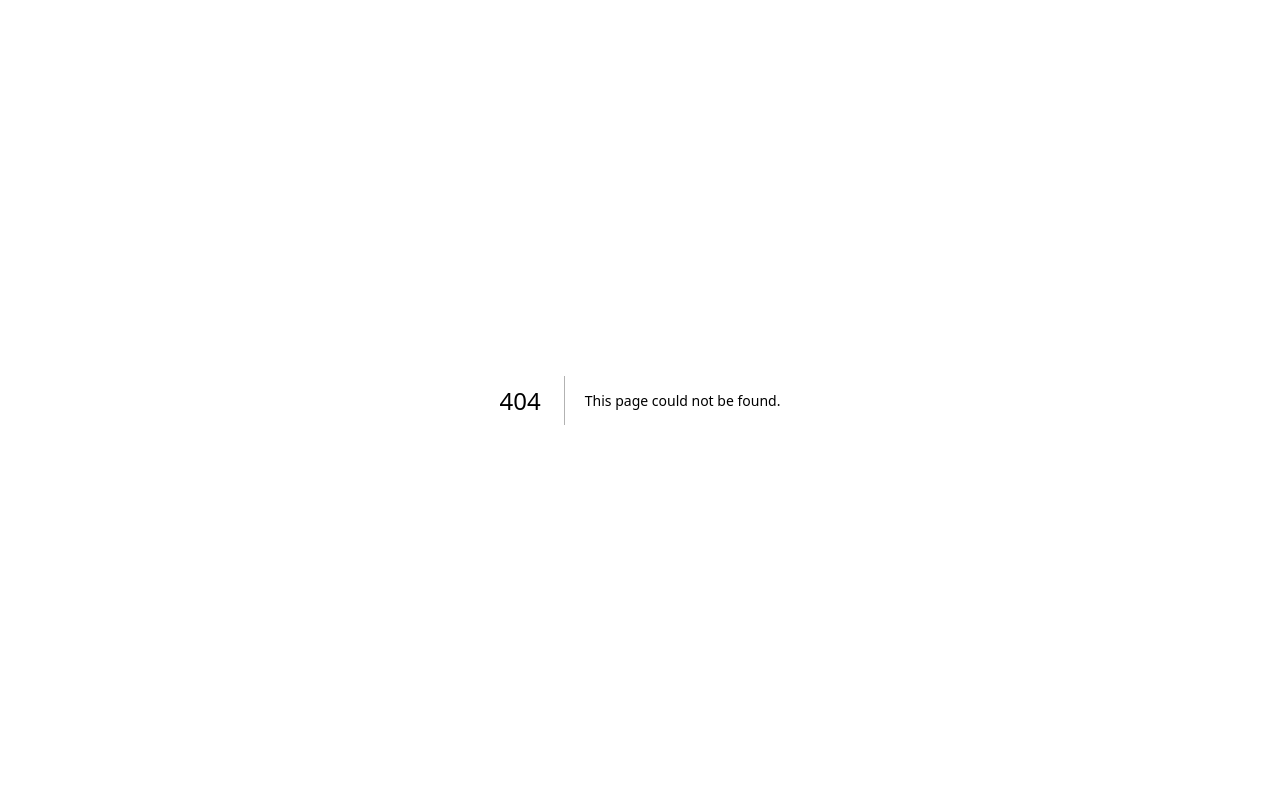
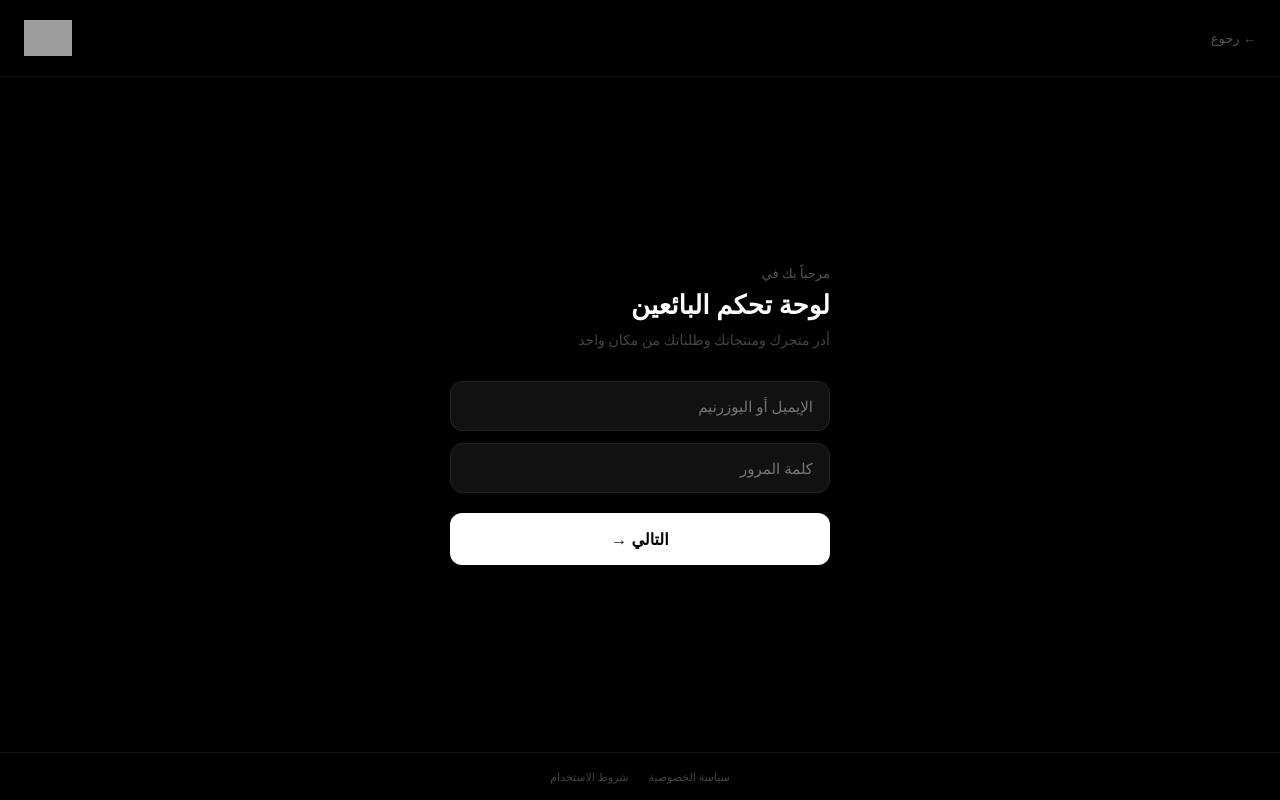
Before and after one commit to KH515/dashboard2, a Next.js app: page /seller/login in a window 1280 px wide. Before the commit this address had no page. Built offline with nearby package versions, Linux system fonts and the light colour scheme; grey boxes are pictures that could not be loaded.

Commit message:
add seller login

```diff
--- /dev/null
+++ b/app/seller/login/page.tsx
@@ -0,0 +1,132 @@
+"use client"
+
+import { useState } from "react"
+import { useRouter } from "next/navigation"
+import Link from "next/link"
+
+export default function SellerLoginPage() {
+  const router = useRouter()
+  const [identifier, setIdentifier] = useState("")
+  const [password, setPassword] = useState("")
+  const [error, setError] = useState("")
+  const [loading, setLoading] = useState(false)
+  const [step, setStep] = useState<"login" | "code">("login")
+  const [email, setEmail] = useState("")
+  const [accessToken, setAccessToken] = useState("")
+  const [code, setCode] = useState("")
+
+  const handleLogin = async (e: React.FormEvent) => {
+    e.preventDefault()
+    setError("")
+    setLoading(true)
+    try {
+      const res = await fetch("/api/auth/login", {
+        method: "POST",
+        headers: { "Content-Type": "application/json" },
+        body: JSON.stringify({ identifier, password, expectedRole: "seller" }),
+      })
+      const data = await res.json()
+      if (!res.ok) { setError(data.error || "حصل خطأ"); setLoading(false); return }
+      setEmail(data.email)
+      setAccessToken(data.accessToken)
+      setLoading(false)
+      setStep("code")
+    } catch {
+      setError("تعذر الاتصال بالسيرفر")
+      setLoading(false)
+    }
+  }
+
+  const handleVerify = async (e: React.FormEvent) => {
+    e.preventDefault()
+    setError("")
+    setLoading(true)
+    try {
+      const res = await fetch("/api/auth/verify", {
+        method: "POST",
+        headers: { "Content-Type": "application/json" },
+        body: JSON.stringify({ email, code, accessToken }),
+      })
+      const data = await res.json()
+      if (!res.ok) { setError(data.error || "الكود غير صحيح"); setLoading(false); return }
+      router.push("/seller")
+    } catch {
+      setError("تعذر الاتصال بالسيرفر")
+      setLoading(false)
+    }
+  }
+
+  return (
+    <div style={{ minHeight: "100vh", background: "#000", color: "#fff", fontFamily: "Cairo, system-ui, sans-serif", direction: "rtl", display: "flex", flexDirection: "column" }}>
+
+      {/* Header */}
+      <div style={{ padding: "20px 24px", display: "flex", justifyContent: "space-between", alignItems: "center", borderBottom: "1px solid #111" }}>
+        <Link href="/" style={{ textDecoration: "none", color: "#555", fontSize: "13px" }}>← رجوع</Link>
+        <img src="https://cdn.klafstore.com/logo.png.png" alt="كلاف ستور" style={{ height: "36px" }} />
+      </div>
+
+      {/* Content */}
+      <div style={{ flex: 1, display: "flex", alignItems: "center", justifyContent: "center", padding: "24px" }}>
+        <div style={{ width: "100%", maxWidth: "380px" }}>
+
+          {step === "login" ? (
+            <>
+              <div style={{ marginBottom: "32px" }}>
+                <p style={{ color: "#555", fontSize: "13px", marginBottom: "4px" }}>مرحباً بك في</p>
+                <h1 style={{ fontSize: "26px", fontWeight: "800", marginBottom: "8px" }}>لوحة تحكم البائعين</h1>
+                <p style={{ color: "#444", fontSize: "14px" }}>أدر متجرك ومنتجاتك وطلباتك من مكان واحد</p>
+              </div>
+
+              <form onSubmit={handleLogin}>
+                <div style={{ marginBottom: "12px" }}>
+                  <input type="text" value={identifier} onChange={e => setIdentifier(e.target.value)}
+                    placeholder="الإيميل أو اليوزرنيم" required autoComplete="username"
+                    style={{ width: "100%", padding: "14px 16px", background: "#111", border: "1px solid #222", borderRadius: "12px", color: "white", fontSize: "15px", outline: "none", textAlign: "right", fontFamily: "Cairo, system-ui, sans-serif", boxSizing: "border-box" }} />
+                </div>
+                <div style={{ marginBottom: "20px" }}>
+                  <input type="password" value={password} onChange={e => setPassword(e.target.value)}
+                    placeholder="كلمة المرور" required autoComplete="current-password"
+                    style={{ width: "100%", padding: "14px 16px", background: "#111", border: "1px solid #222", borderRadius: "12px", color: "white", fontSize: "15px", outline: "none", textAlign: "right", fontFamily: "Cairo, system-ui, sans-serif", boxSizing: "border-box" }} />
+                </div>
+                {error && <div style={{ color: "#f87171", fontSize: "13px", marginBottom: "16px", padding: "12px", background: "rgba(239,68,68,0.08)", borderRadius: "10px" }}>⚠️ {error}</div>}
+                <button type="submit" disabled={loading}
+                  style={{ width: "100%", padding: "15px", background: "#fff", color: "#000", border: "none", borderRadius: "12px", fontSize: "16px", fontWeight: "800", cursor: "pointer", fontFamily: "Cairo, system-ui, sans-serif", opacity: loading ? 0.6 : 1 }}>
+                  {loading ? "جاري التحقق..." : "التالي →"}
+                </button>
+              </form>
+            </>
+          ) : (
+            <>
+              <div style={{ marginBottom: "32px" }}>
+                <h1 style={{ fontSize: "26px", fontWeight: "800", marginBottom: "8px" }}>التحقق من الهوية</h1>
+                <p style={{ color: "#555", fontSize: "14px" }}>أرسلنا كود التحقق إلى {email}</p>
+              </div>
+              <form onSubmit={handleVerify}>
+                <div style={{ marginBottom: "20px" }}>
+                  <input type="text" value={code} onChange={e => setCode(e.target.value)}
+                    placeholder="123456" required maxLength={6}
+                    style={{ width: "100%", padding: "14px 16px", background: "#111", border: "1px solid #222", borderRadius: "12px", color: "white", fontSize: "28px", outline: "none", textAlign: "center", fontFamily: "Cairo, system-ui, sans-serif", letterSpacing: "10px", boxSizing: "border-box" }} />
+                </div>
+                {error && <div style={{ color: "#f87171", fontSize: "13px", marginBottom: "16px", padding: "12px", background: "rgba(239,68,68,0.08)", borderRadius: "10px" }}>⚠️ {error}</div>}
+                <button type="submit" disabled={loading}
+                  style={{ width: "100%", padding: "15px", background: "#fff", color: "#000", border: "none", borderRadius: "12px", fontSize: "16px", fontWeight: "800", cursor: "pointer", fontFamily: "Cairo, system-ui, sans-serif", opacity: loading ? 0.6 : 1 }}>
+                  {loading ? "جاري التحقق..." : "دخول →"}
+                </button>
+                <button type="button" onClick={() => setStep("login")}
+                  style={{ width: "100%", padding: "14px", background: "transparent", color: "#555", border: "none", fontSize: "13px", cursor: "pointer", marginTop: "8px", fontFamily: "Cairo, system-ui, sans-serif" }}>
+                  ← رجوع
+                </button>
+              </form>
+            </>
+          )}
+        </div>
+      </div>
+
+      {/* Footer */}
+      <div style={{ padding: "16px 24px", borderTop: "1px solid #111", display: "flex", justifyContent: "center", gap: "20px" }}>
+        <a href="#" style={{ color: "#444", fontSize: "11px", textDecoration: "none" }}>سياسة الخصوصية</a>
+        <a href="#" style={{ color: "#444", fontSize: "11px", textDecoration: "none" }}>شروط الاستخدام</a>
+      </div>
+    </div>
+  )
+}
```
